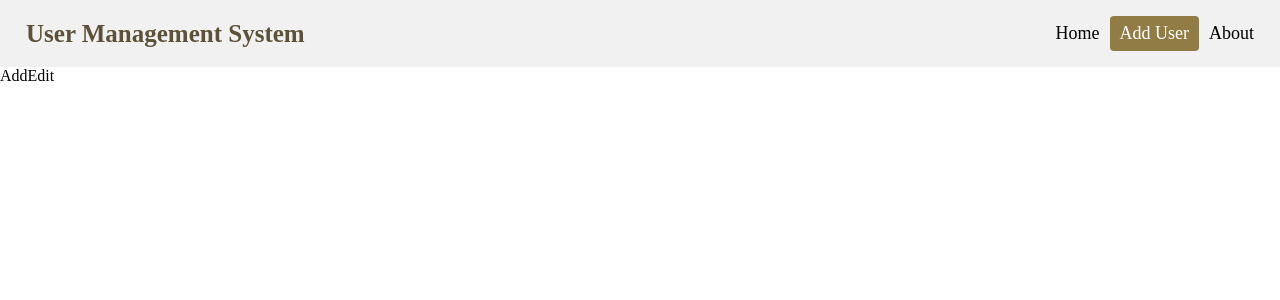
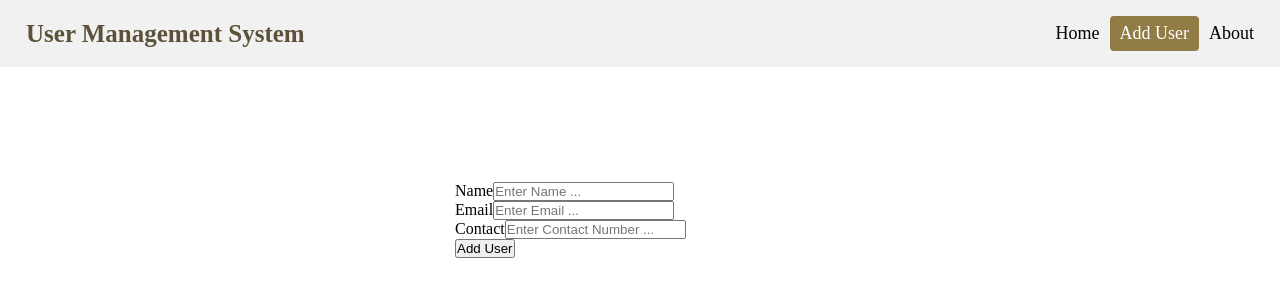
Before and after one commit to ravikiran-fullstack/simple-crud-app, a React (Create React App) app: page /add in a window 1280 px wide. Shown: the top 300 px of the page. Built offline with nearby package versions, Linux system fonts and the light colour scheme.

Commit message:
working on add user logic

```diff
--- a/src/pages/AddEdit.js
+++ b/src/pages/AddEdit.js
@@ -1,7 +1,89 @@
-import React from "react";
+import React, { useState, useEffect } from "react";
+import axios from "axios";
+import { useHistory, useLocation } from "react-router-dom";
+import "./AddEdit.css";
 
 const AddEdit = () => {
-  return <div>AddEdit</div>;
+  const [name, setName] = useState("");
+  const [email, setEmail] = useState("");
+  const [contact, setContact] = useState("");
+
+  const addUserData = async () => {
+    try {
+      const result = await axios.post("http://localhost:5000/user", {
+        name,
+        email,
+        contact,
+      });
+      if (result.status === 200) {
+        console.log(result.data);
+      }
+    } catch (error) {
+      console.log(error);
+    }
+  };
+
+  const handleSubmit = (e) => {
+    e.preventDefault();
+    console.log(name, email, contact);
+    addUserData();
+  };
+
+  return (
+    <div style={{ marginTop: "100px" }}>
+      <form
+        style={{
+          margin: "auto",
+          padding: "15px",
+          maxWidth: "400px",
+          alignContent: "center",
+        }}
+        onSubmit={handleSubmit}
+      >
+        <div>
+          <label htmlFor='name'>Name</label>
+          <input
+            type='text'
+            name='name'
+            id='name'
+            placeholder='Enter Name ...'
+            onChange={(e) => setName(e.target.value)}
+            value={name}
+            required
+          />
+        </div>
+
+        <div>
+          <label htmlFor='email'>Email</label>
+          <input
+            type='email'
+            name='email'
+            id='email'
+            placeholder='Enter Email ...'
+            onChange={(e) => setEmail(e.target.value)}
+            value={email}
+            required
+          />
+        </div>
+
+        <div>
+          <label htmlFor='contact'>Contact</label>
+          <input
+            type='number'
+            name='contact'
+            id='contact'
+            placeholder='Enter Contact Number ...'
+            onChange={(e) => setContact(e.target.value)}
+            value={contact}
+            required
+          />
+        </div>
+        <div>
+          <button type='submit'>Add User</button>
+        </div>
+      </form>
+    </div>
+  );
 };
 
 export default AddEdit;
```
Also changed, not shown: src/pages/AddEdit.css (added).
